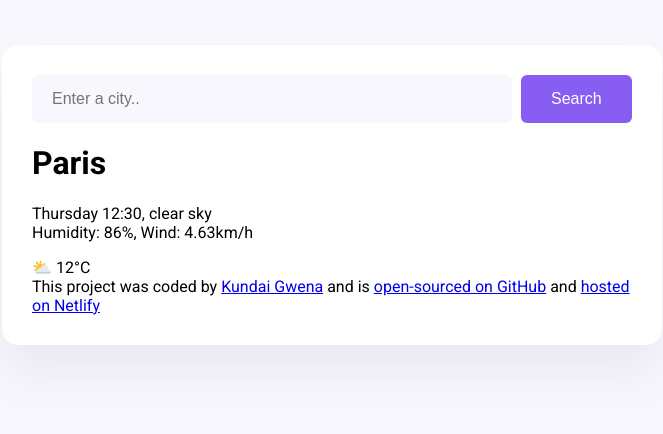
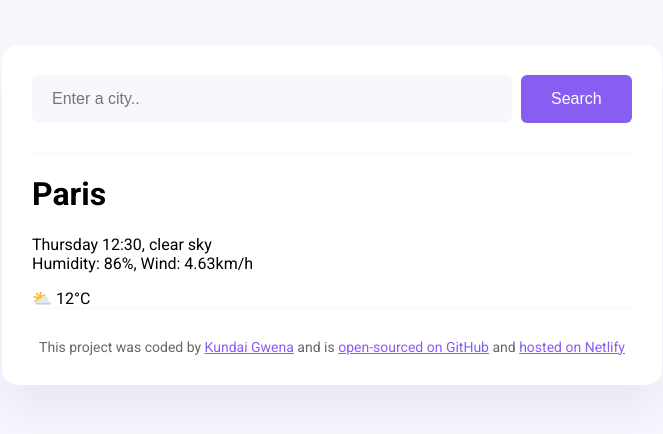
Before and after one commit to KundyGwena/weather-app-advanced, a plain HTML site: page index.html in a window 1280 px wide. Shown: the whole page, without its empty margins (308-971 px from the left). Drawn offline with Linux system fonts and the light colour scheme.

Commit message:
Styled the footer header and links

```diff
--- a/scr/index.css
+++ b/scr/index.css
@@ -1,6 +1,9 @@
 body {
   background-color: #f9f7fe;
   font-family: "Roboto", sans-serif;
+}
+a {
+  color: #885df1;
 }
 .weather-app {
   background-color: white;
@@ -9,6 +12,10 @@ body {
   box-shadow: 0 30px 50px rgba(65, 50, 100, 0.08);
   border-radius: 16px;
   padding: 30px;
+}
+header {
+  border-bottom: 1px solid #f9f7fe;
+  padding: 0 0 30px 0;
 }
 .search-form-input {
   background-color: #f9f7fe;
@@ -27,3 +34,10 @@ body {
   border-radius: 6px;
   color: white;
 }
+footer {
+  border-top: 1px solid #f9f7fe;
+  padding: 30px 0 0 0;
+  text-align: center;
+  font-size: 14px;
+  color: rgba(0, 0, 0, 0.6);
+}
```
